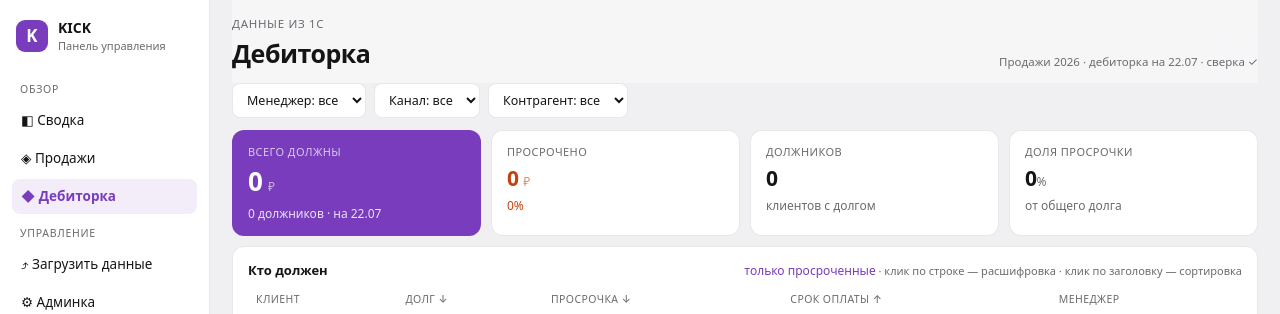
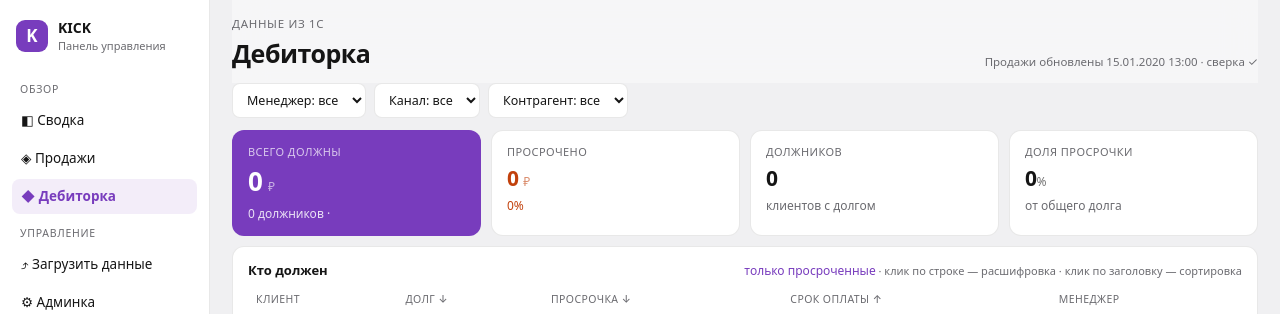
Before and after one commit to Blankeevich/kick-dashboard, a Django app: page /debitorka/ in a window 1280 px wide. Shown: the top 314 px of the page. Run offline with Django 5.2, Linux system fonts and the light colour scheme; a user stored in the database is signed in; tables that the repository leaves empty hold one stand-in row (values such as "Sample post"); lists and menus that the app fills with data are empty.

Commit message:
Реальный статус обновления данных вместо статичной даты 22.07

```diff
--- a/dashboard/templates/dashboard/base.html
+++ b/dashboard/templates/dashboard/base.html
@@ -112,7 +112,10 @@ tbody tr[onclick]{cursor:pointer}tbody tr[onclick]:hover td{background:var(--sf2
   <main class="main">
     <header class="top">
       <div><div class="eyebrow">Данные из 1С</div><h1>{% block title %}{% endblock %}</h1></div>
-      <div class="updated">Продажи 2026 · дебиторка на 22.07 · сверка ✓</div>
+      <div class="updated">
+        {% if last_sales %}Продажи обновлены {{ last_sales.uploaded_at|date:"d.m.Y H:i" }}{% else %}Продажи не загружены{% endif %}
+        {% if last_debt %} · дебиторка {{ last_debt.uploaded_at|date:"d.m.Y H:i" }}{% endif %} · сверка ✓
+      </div>
     </header>
     {% if opts %}
     <form method="get" class="filters" id="filters">
--- a/dashboard/templates/dashboard/debitorka.html
+++ b/dashboard/templates/dashboard/debitorka.html
@@ -2,7 +2,7 @@
 {% block title %}Дебиторка{% endblock %}
 {% block content %}
 <section class="kpis">
-  <div class="kpi hero"><div class="kl">Всего должны</div><div class="kv">{{ debt.total|intcomma }} <span class="cur">₽</span></div><div class="kf">{{ debt.count }} должников · на 22.07</div></div>
+  <div class="kpi hero"><div class="kl">Всего должны</div><div class="kv">{{ debt.total|intcomma }} <span class="cur">₽</span></div><div class="kf">{{ debt.count }} должников · {% if last_debt %}на {{ last_debt.uploaded_at|date:"d.m.Y" }}{% endif %}</div></div>
   <div class="kpi"><div class="kl">Просрочено</div><div class="kv sm bad">{{ debt.overdue|intcomma }} <span class="cur">₽</span></div><div class="kf bad">{{ debt.share }}%</div></div>
   <div class="kpi"><div class="kl">Должников</div><div class="kv sm">{{ debt.count }}</div><div class="kf">клиентов с долгом</div></div>
   <div class="kpi"><div class="kl">Доля просрочки</div><div class="kv sm">{{ debt.share }}<span class="cur">%</span></div><div class="kf">от общего долга</div></div>
--- a/dashboard/views.py
+++ b/dashboard/views.py
@@ -3,6 +3,7 @@ from django.shortcuts import render
 from django.contrib.auth.decorators import login_required
 from django.contrib.auth.views import LoginView
 from . import metrics, loader
+from .models import Upload
 
 MONTHS = ['янв', 'фев', 'мар', 'апр', 'май', 'июн', 'июл', 'авг', 'сен', 'окт', 'ноя', 'дек']
 CUR_YEAR, PREV_YEAR = 2026, 2025
@@ -26,7 +27,10 @@ def _filters(request):
 def _base_ctx(request, page):
     f = _filters(request)
     opts = metrics.filter_options(CUR_YEAR)
+    last_sales = Upload.objects.filter(kind='sales_client').order_by('-uploaded_at').first()
+    last_debt = Upload.objects.filter(kind='debt').order_by('-uploaded_at').first()
     return {'page': page, 'cur_year': CUR_YEAR, 'prev_year': PREV_YEAR, 'f': f, 'opts': opts,
+            'last_sales': last_sales, 'last_debt': last_debt,
             'months': MONTHS,
             'sel_manager': f['manager'] or '', 'sel_channel': f['channel'] or '',
             'sel_client': f['client'] or '',
```
